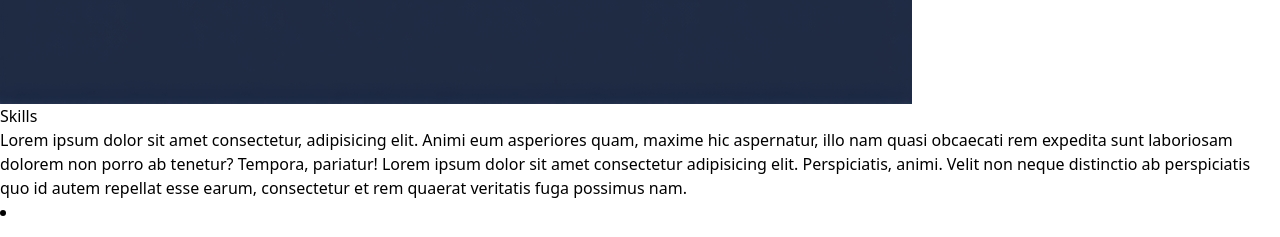
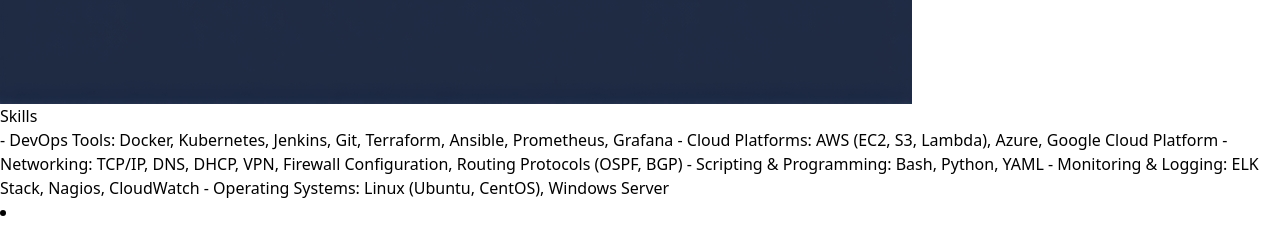
Before and after one commit to James-oss796/myportfolio, a React (Vite) app: page / in a window 1280 px wide. Shown: the part 1720-1957 px from the top of the page. Built offline with nearby package versions, Linux system fonts and the light colour scheme.

Commit message:
Update Skills.jsx

```diff
--- a/src/components/skills/Skills.jsx
+++ b/src/components/skills/Skills.jsx
@@ -19,10 +19,12 @@
             className='md:w-1/2 md:pr-12 md:border-r md:border-b-0 mb-10 md:mb-0 pd-10 border-b border-orange-400'>
                 <h1 data-aos='fade-left' data-aos-delay='500' className='flex flex-col justify-center items-center  sm:text-4xl text-7xl font-extrabold title-font mb-6 text-white'>Skills</h1>
                 <p data-aos='fade-right' data-aos-delay='500' className='leading-relaxed text-base'>
-                    Lorem ipsum dolor sit amet consectetur, adipisicing elit. Animi eum asperiores quam, maxime hic aspernatur,
-                     illo nam quasi obcaecati rem expedita sunt laboriosam dolorem non porro ab tenetur? Tempora, pariatur!
-                     Lorem ipsum dolor sit amet consectetur adipisicing elit. Perspiciatis, animi. Velit non neque distinctio ab
-                      perspiciatis quo id autem repellat esse earum, consectetur et rem quaerat veritatis fuga possimus nam.
+                    - DevOps Tools: Docker, Kubernetes, Jenkins, Git, Terraform, Ansible, Prometheus, Grafana
+- Cloud Platforms: AWS (EC2, S3, Lambda), Azure, Google Cloud Platform
+- Networking: TCP/IP, DNS, DHCP, VPN, Firewall Configuration, Routing Protocols (OSPF, BGP)
+- Scripting & Programming: Bash, Python, YAML
+- Monitoring & Logging: ELK Stack, Nagios, CloudWatch
+- Operating Systems: Linux (Ubuntu, CentOS), Windows Server
                 </p>
             </div>
             <div data-aos='fade-left' data-aos-delay='500' className='flex flex-col md:w-1/2 md:pl-12'>
```
